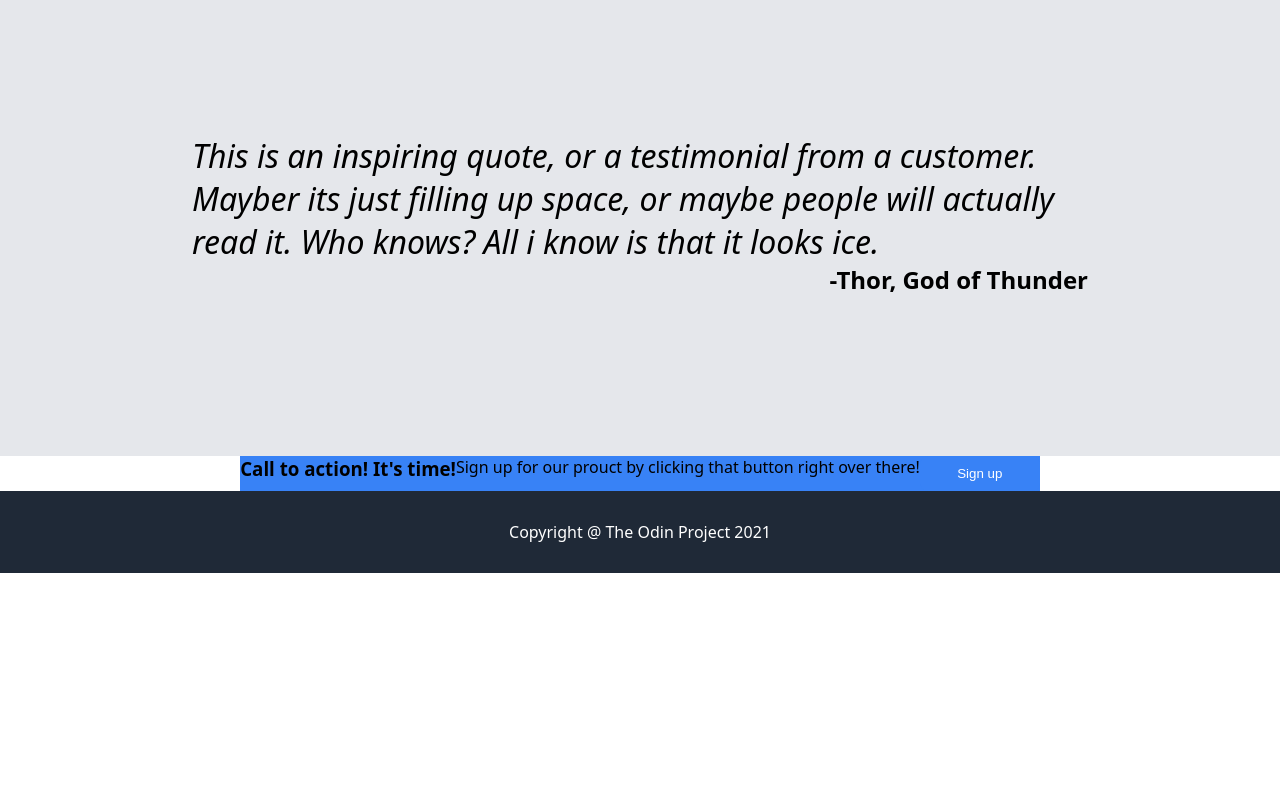
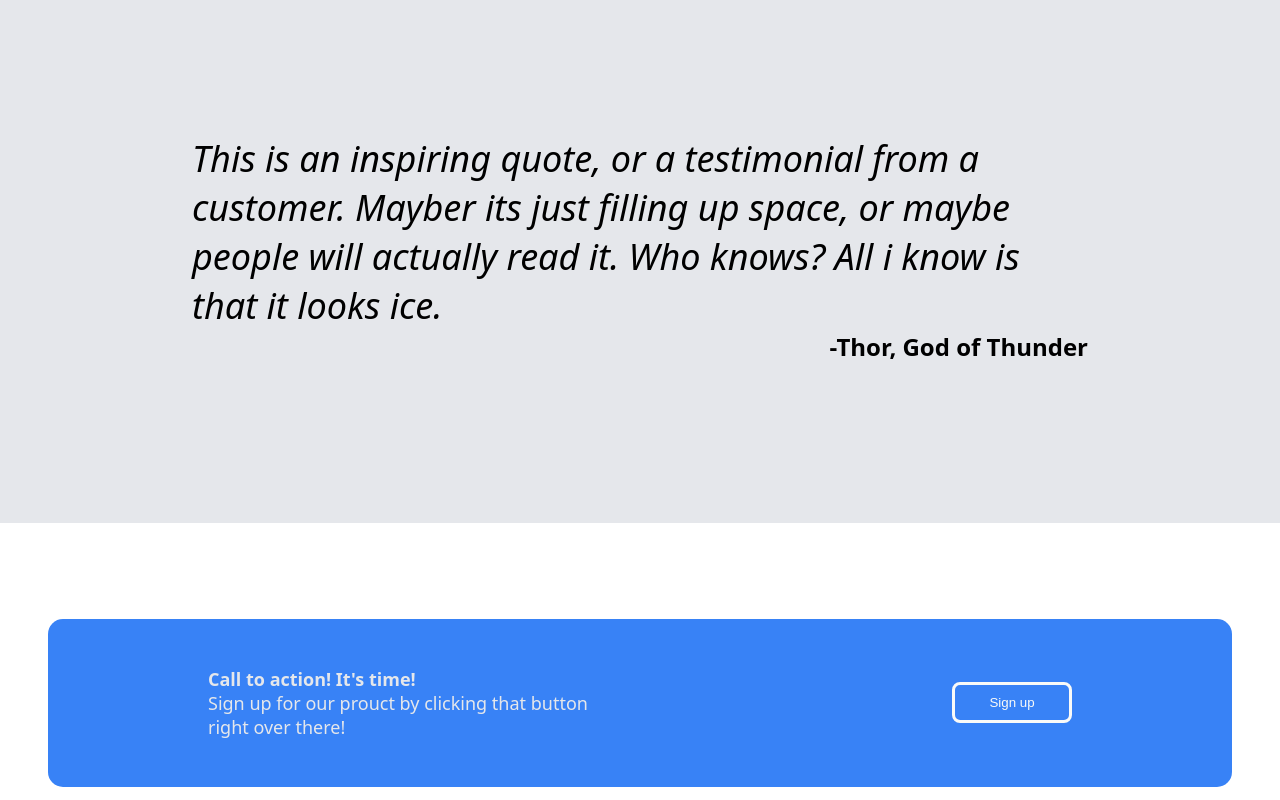
Before and after one commit to IsaacDC/landing-page, a plain HTML site: page index.html in a window 1280 px wide. Shown: the part 1020-1820 px from the top of the page. Before the commit the page ends 1593 px from the top, so only its background shows below. Drawn offline with Linux system fonts and the light colour scheme.

Commit message:
CSS Pt.2
Nothing crazy

```diff
--- a/index.html
+++ b/index.html
@@ -21,10 +21,10 @@
         <div class="header-content">
         <div class="left-content">
             <h1>This website is awesome</h1>
-            <p class="header-text">This wesite has some subtext tha goes here under the main
+            <p class="secondary-text">This wesite has some subtext tha goes here under the main
                 title. It's a smaller font and the color is lower contrast
             </p>
-            <button>Sign up</button>
+            <button class="header-button">Sign up</button>
         </div>
         <div class="right-content">
             <img src="isaac.jpg" alt="Isaac's Grad photo">
@@ -56,18 +56,22 @@
     </div>
 
     <div class="middle-content">
-            <em>This is an inspiring quote, or a testimonial from a customer. Mayber its just
+            <p class="italics">This is an inspiring quote, or a testimonial from a customer. Mayber its just
                 filling up space, or maybe people will actually read it.
                 Who knows? All i know is that it looks ice.
-            </em>
-            <p class="quote">-Thor, God of Thunder</p>
+            </p>
+            <p class="quoted">-Thor, God of Thunder</p>
     </div>
 
     <div class="bottom-content">
         <div class="content">
-            <h3>Call to action! It's time!</h3>
-            <p>Sign up for our prouct by clicking that button right over there!</p>
-            <button>Sign up</button>
+            <div class="left">
+                <h3 class="secondary-text">Call to action! It's time!</h3>
+                <p class="secondary-text">Sign up for our prouct by clicking that button right over there!</p>
+            </div>
+            <div class="right">
+                <button>Sign up</button>
+            </div>
         </div>
     </div>
 
--- a/style.css
+++ b/style.css
@@ -71,18 +71,23 @@ h1{
     margin: 0;
 }
 
-.header-text{
+.secondary-text{
     font-size: 18px;
     color: #E5E7EB;
 }
 
 button{
-  border-radius: 8px;
-  background-color: #3882f6;
-  border: none;
-  color: white;
-  width: 120px;
-  padding: 10px 1em;
+    border-radius: 8px;
+    background-color: #3882f6;
+    border-width: 4px;
+    border: solid #f9faf8;
+    color: #f9faf8;
+    width: 120px;
+    padding: 10px 1em;
+}
+
+.header-button{
+    border: none;
 }
 
 .top-content{
@@ -120,7 +125,13 @@ button{
     background: #E5E7EB;
     padding: 5em 6em;
 }
-.quote{
+
+.italics{
+    font-style: italic;
+    font-size: 36px;
+}
+
+.quoted{
     align-self: flex-end;
     font-size: 24px;
     font-weight: bolder;
@@ -129,13 +140,20 @@ button{
 .bottom-content{
     display: flex;
     justify-content: center;
+    padding: 6em 3em;
 
 }
 
 .content{
     display: flex;
+    gap: 20em;
     background: #3882f6;
+    justify-content: space-around;
+    align-items: center;
+    padding: 3em 10em;
+    border-radius: 15px;
 }
+
 .footer{
     padding: 30px;
     background: #1F2937;
```
